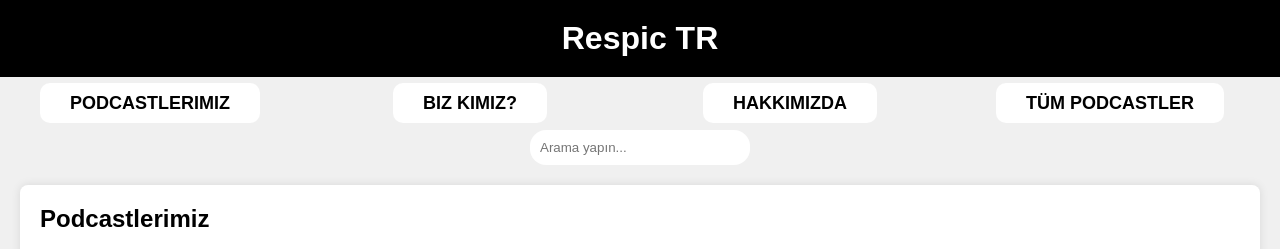
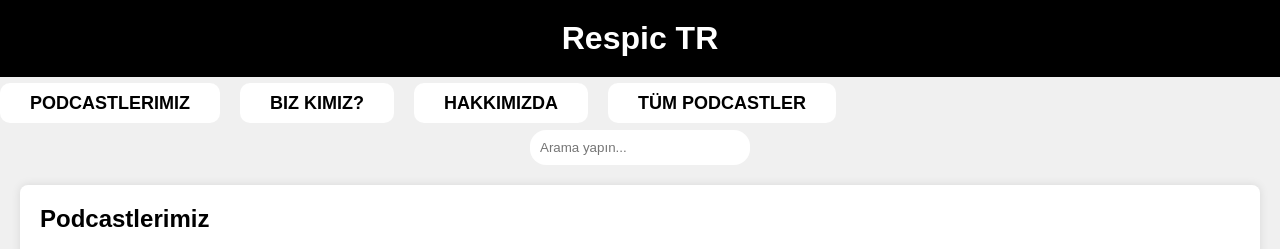
Before and after one commit to tayhantuna/Respic-TR, a plain HTML site: page index.html in a window 1280 px wide. Shown: the top 249 px of the page. Drawn offline with Linux system fonts and the light colour scheme.

Commit message:
Degisiklik

```diff
--- a/package.json
+++ /dev/null
@@ -1,5 +0,0 @@
-{
-  "dependencies": {
-    "axios": "^1.6.8"
-  }
-}
--- a/style.css
+++ b/style.css
@@ -18,8 +18,9 @@ header h1 {
 }
 
 nav ul {
-    display: grid;
-    grid-template-columns: repeat(4, 1fr); /* Dört eşit sütun */
+    display:flex;
+  flex-grow: 2;
+
     list-style-type: none;
     padding: 0;
     text-align: center;
```
Also changed, not shown: index.html (+1 -0 lines), 1 other file.
